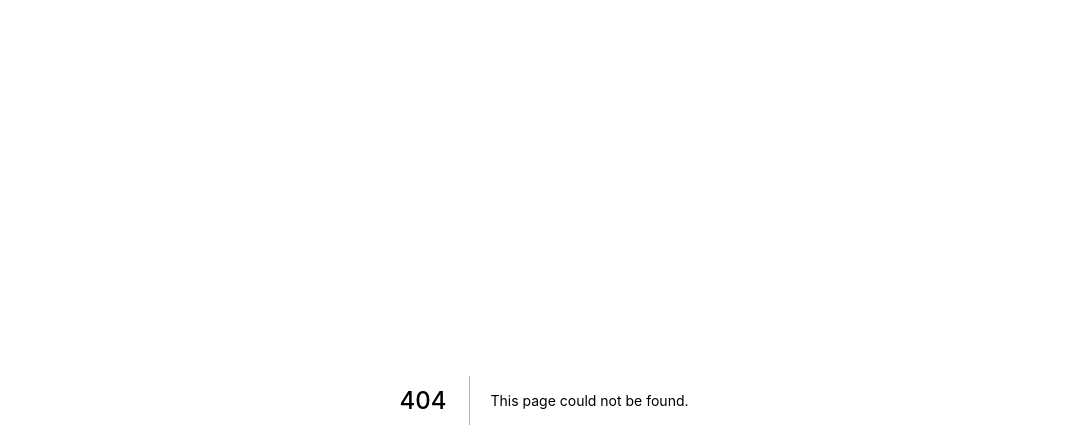
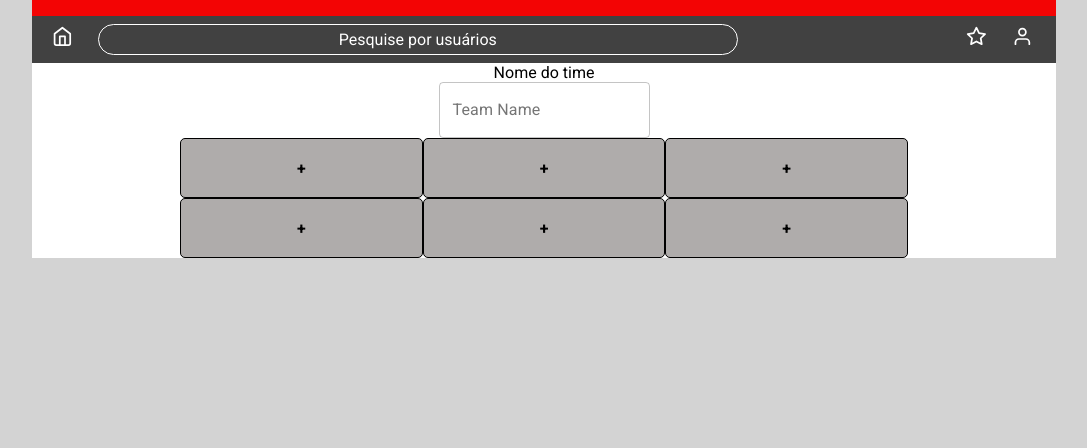
Before and after one commit to GaahNoel/PockeTeam, a Next.js app in the folder frontend/: page /team in a window 1280 px wide. Before the commit this address had no page. Shown: the top 448 px of the page, without its empty margins (96-1183 px from the left). Built offline with nearby package versions, Linux system fonts and the light colour scheme; a web font is replaced by a local one.

Commit message:
Begin of the team page

```diff
--- a/frontend/src/pages/login.tsx
+++ b/frontend/src/pages/login.tsx
@@ -88,7 +88,7 @@ export default function Login() {
                 <div>
                   <button type="submit">ENTRAR</button>
                   <Link href="/">
-                    <Button>VOLTART</Button>
+                    <Button>VOLTAR</Button>
                   </Link>
                 </div>
               </form>
--- /dev/null
+++ b/frontend/src/pages/team/index.tsx
@@ -0,0 +1,80 @@
+import React, {
+    useState,
+    useEffect,
+    FormEvent,
+    useRef,
+    PureComponent,
+  } from 'react';
+
+  import {
+    Wrapper,
+    Container,
+    TeamName,
+    FieldName,
+    TeamSelect,
+    Button,
+  } from '../../styles/pages/Team';
+
+import Link from 'next/link';
+
+import { Helmet } from 'react-helmet';
+import Header from '../../components/header';
+import axios from 'axios';
+import { useForm } from 'react-hook-form';
+
+const Team:React.FC = ()=> {
+    const { register, handleSubmit, errors } = useForm();
+
+    return (
+    <>
+      <Helmet>
+        <title>Pokemania - Team</title>
+      </Helmet>
+      <Header />
+
+      <Wrapper>
+        <Container>
+            <TeamName>
+                <p>Nome do time</p>
+                <FieldName
+                  error={errors.login}
+                  label="Team Name"
+                  variant="outlined"
+                  type="text"
+                  inputRef={register({ required: true })}
+                  name="TeamName"
+                  className="input"
+                  helperText={errors.login && '* Campo Obrigatório !'}
+                />
+            </TeamName>
+            <TeamSelect>
+                <Link href="/">
+                    <Button>+</Button>
+                </Link>
+
+                <Link href="/">
+                    <Button>+</Button>
+                </Link>
+
+                <Link href="/">
+                    <Button>+</Button>
+                </Link>
+
+                <Link href="/">
+                    <Button>+</Button>
+                </Link>
+
+                <Link href="/">
+                    <Button>+</Button>
+                </Link>
+
+                <Link href="/">
+                    <Button>+</Button>
+                </Link>
+            </TeamSelect>
+        </Container>
+      </Wrapper>
+    </>
+  );
+}
+export default Team;
--- a/frontend/src/styles/pages/Pokemon.ts
+++ b/frontend/src/styles/pages/Pokemon.ts
@@ -15,7 +15,7 @@ export const Container = styled.div`
   align-items: center;
   background-color: #ffffff;
   img {
-    width: 300px;
+    width: 200px;
   }
   h2 {
     margin-top: 2rem;
--- /dev/null
+++ b/frontend/src/styles/pages/Team.ts
@@ -0,0 +1,63 @@
+import styled from 'styled-components';
+import TextField from '@material-ui/core/TextField';
+
+export const Wrapper = styled.div`
+  display: flex;
+  flex-direction: column;
+  align-items: center;
+  height: 100%;
+`;
+export const Container = styled.div`
+  width: 80%;
+  display: flex;
+  height: 100%;
+  justify-content: center;
+  flex-direction: column;
+  align-items: center;
+  background-color: #ffffff;
+
+`;
+
+export const TeamName = styled.div`
+  width: 80%;
+  display: flex;
+  height: 100%;
+  justify-content: center;
+  flex-direction: column;
+  align-items: center;
+  background-color: #ffffff;
+
+`;
+
+
+export const FieldName = styled(TextField)`
+
+`;
+
+export const TeamSelect = styled.div`
+  display: grid;
+  grid-template-columns: 1fr 1fr 1fr;
+  grid-template-rows: 1fr 1fr;
+  row-gap: 0;
+
+`;
+
+export const Button = styled.a`
+  height: 60px;
+  margin: 0px;
+  color: #000000;
+  background-color: #AFACAB;
+
+  border: 1px solid #000000;
+  text-decoration: none;
+
+  display: flex;
+  justify-content: center;
+  align-items: center;
+  font-weight: bold;
+  font-size: medium;
+  border-radius: 5px;
+  @media (min-width: 850px) {
+    padding: 10.5px 116px;
+  }
+`;
```
Also changed, not shown: frontend/src/pages/team/pokemon.tsx (+5 -5 lines), frontend/src/styles/pages/Login.ts (+8 -3 lines).
